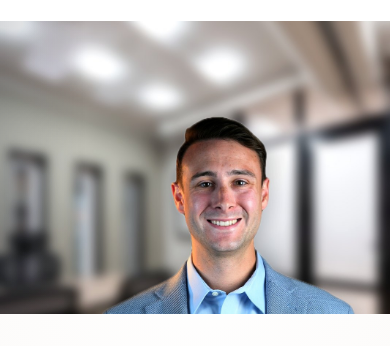
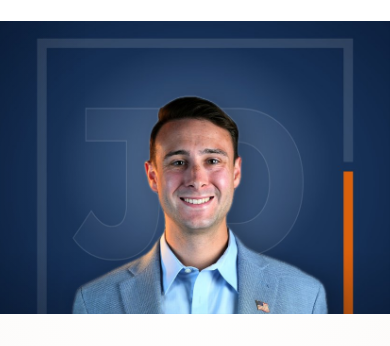
Before and after one commit to javmartz04-ship-it/jd-strategic-site, a plain HTML site: page index.html in a window 390 px wide. Shown: the part 73-419 px from the top of the page. Drawn offline with nearby package versions, Linux system fonts and the light colour scheme; a web font is replaced by a local one.

Commit message:
Round 31b: hero centred at every width, studio gradient backdrop with the JD mark
Co-Authored-By: Claude Opus 5.5 <noreply@anthropic.com>

```diff
--- a/assets/site.css
+++ b/assets/site.css
@@ -145,7 +145,7 @@ body.ready .hero h1 .ln>span{transform:none}
 .hstat .n sup{font-size:.46em;vertical-align:.7em;font-weight:600}
 .hstat .l{font-size:10px;font-weight:700;letter-spacing:.16em;text-transform:uppercase;color:var(--muted);line-height:1.45;margin-top:9px;max-width:22ch}
 .hero-photo{position:relative;margin:0;overflow:hidden;background:var(--ink);min-height:420px}
-.hero-photo img{position:absolute;inset:0;width:100%;height:100%;object-fit:cover;object-position:50% 30%;opacity:0;transform:scale(1.05);transition:opacity 1.3s var(--ease-cine) .15s,transform 2.1s var(--ease-cine) .15s}
+.hero-photo img{position:absolute;inset:0;width:100%;height:100%;object-fit:cover;object-position:50% 38%;transform-origin:50% 40%;opacity:0;transform:scale(1.05);transition:opacity 1.3s var(--ease-cine) .15s,transform 2.1s var(--ease-cine) .15s}
 body.ready .hero-photo img{opacity:1;transform:none;animation:breathe 26s ease-in-out 2.4s infinite alternate}
 @keyframes breathe{from{transform:scale(1)}to{transform:scale(1.035)}}
 .hero-photo::after{content:"";position:absolute;inset:0;pointer-events:none;background:linear-gradient(to right,rgba(6,16,32,.16),transparent 22%)}
@@ -478,7 +478,7 @@ body.ready .cred-list li:nth-child(1){transition-delay:.9s}body.ready .cred-list
 @media (max-width:900px){
   .hero-grid{grid-template-columns:minmax(0,1fr);min-height:0}
   .hero-photo{order:-1;min-height:min(92vw,520px)}
-  .hero-photo img{object-position:50% 8%}
+  .hero-photo img{object-position:50% 30%}
   .hero{padding-top:calc(var(--nav-h) + 16px)}.hero-copy{padding:clamp(36px,7vw,56px) var(--gut) clamp(40px,7vw,60px)}
   .hero h1{font-size:clamp(36px,9vw,60px)}
   .hero-quote{display:none}
@@ -1416,3 +1416,7 @@ a.cat{display:block;color:inherit}
 .fitbox .fitfield textarea{resize:none}
 .fitbox .fitnav .btn-ghost{padding:12px 22px 12px 16px;gap:14px}
 @media (max-width:640px){.fitbox .fitnav .btn-ghost{justify-content:center}}
+
+/* ROUND 31: Josh centred at every width; the quote card never crosses his centre line */
+@media (min-width:901px){.hero-quote{max-width:min(300px,calc(50% - 72px))}}
+@media (min-width:901px) and (max-width:1180px){.hero-quote{padding:14px 16px 13px 18px}.hero-quote p{font-size:13.5px;line-height:1.45}}
--- a/index.html
+++ b/index.html
@@ -19,7 +19,8 @@
 <link rel="preconnect" href="https://fonts.googleapis.com">
 <link rel="preconnect" href="https://fonts.gstatic.com" crossorigin>
 <link href="https://fonts.googleapis.com/css2?family=Playfair+Display:ital,wght@0,400..900;1,400..900&family=Inter:opsz,wght@14..32,400..700&family=Montserrat:wght@400;800&display=swap" rel="stylesheet">
-<link rel="preload" as="image" href="assets/josh/hero.jpg?v=20261103" imagesrcset="assets/josh/hero@1068.jpg?v=20261103 1068w, assets/josh/hero.jpg?v=20261103 2136w" imagesizes="(max-width:900px) 100vw, 50vw" fetchpriority="high">
+<link rel="preload" as="image" href="assets/josh/hero.jpg?v=20261103c" imagesrcset="assets/josh/hero@900.jpg?v=20261103c 900w, assets/josh/hero@1600.jpg?v=20261103c 1600w, assets/josh/hero.jpg?v=20261103c 3200w" imagesizes="50vw" media="(min-width:901px)" fetchpriority="high">
+<link rel="preload" as="image" href="assets/josh/hero-m.jpg?v=20261103c" imagesrcset="assets/josh/hero-m@900.jpg?v=20261103c 900w, assets/josh/hero-m.jpg?v=20261103c 1800w" imagesizes="100vw" media="(max-width:900px)" fetchpriority="high">
 <link rel="stylesheet" href="assets/site.css">
 </head>
 <body>
@@ -73,7 +74,8 @@
       </div>
     </div>
     <figure class="hero-photo">
-      <img src="assets/josh/hero.jpg?v=20261103" srcset="assets/josh/hero@1068.jpg?v=20261103 1068w, assets/josh/hero.jpg?v=20261103 2136w" sizes="(max-width:900px) 100vw, 50vw" width="2136" height="2400" alt="Josh DuBois, founder of JD Strategic Franchising" fetchpriority="high" decoding="async">
+      <picture><source media="(max-width:900px)" srcset="assets/josh/hero-m@900.jpg?v=20261103c 900w, assets/josh/hero-m.jpg?v=20261103c 1800w" sizes="100vw">
+      <img src="assets/josh/hero.jpg?v=20261103c" srcset="assets/josh/hero@900.jpg?v=20261103c 900w, assets/josh/hero@1600.jpg?v=20261103c 1600w, assets/josh/hero.jpg?v=20261103c 3200w" sizes="(max-width:900px) 100vw, 50vw" width="3200" height="2400" alt="Josh DuBois, founder of JD Strategic Franchising" fetchpriority="high" decoding="async"></picture>
       <figcaption class="hero-quote hv" style="--i:9"><p>I&rsquo;ve lived every side of it, the good deals and the bad ones, to help you manage the realities of ownership with clarity and confidence, without the costly mistakes.</p><cite>Josh DuBois, Founder</cite></figcaption>
     </figure>
   </div>
```
Also changed, not shown: assets/josh/hero-m.jpg (added), assets/josh/hero-m@900.jpg (added), assets/josh/hero.jpg, assets/josh/hero@1068.jpg (deleted), assets/josh/hero@1600.jpg (added), assets/josh/hero@900.jpg (added), assets/og.jpg, 1 other file.
